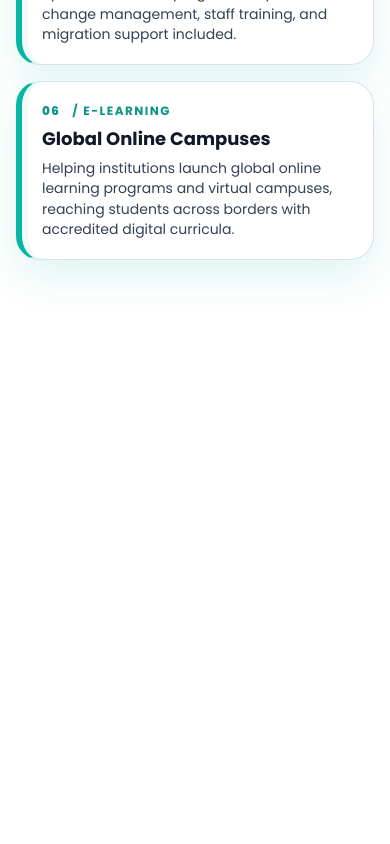
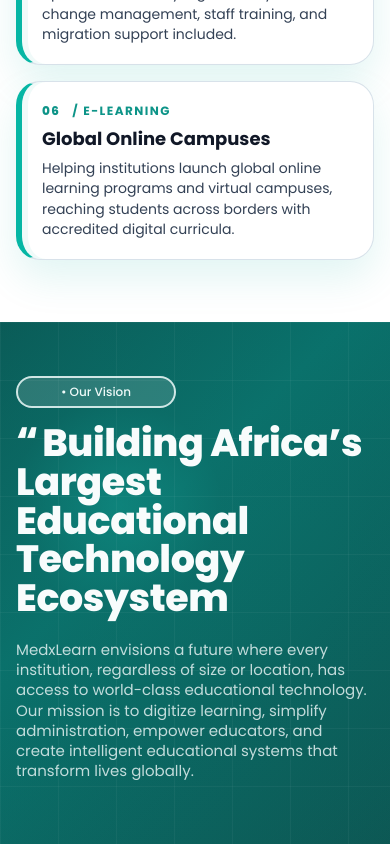
Before and after one commit to nuelfell0ff/MedxLearn, a React (Vite) app: page / in a window 390 px wide. Shown: the part 10046-10890 px from the top of the page. Before the commit the page ends 10368 px from the top, so only its background shows below. Built offline with nearby package versions, Linux system fonts and the light colour scheme.

Commit message:
crreated the vision.jsx and .css section!

```diff
--- a/src/App.jsx
+++ b/src/App.jsx
@@ -7,6 +7,7 @@
 import Features from './components/Features.jsx';
 import Industries from './components/Industries.jsx';
 import Business from './components/Business.jsx';
+import Vision from './components/Vision.jsx';
 
 const App = () => {
   return (
@@ -18,7 +19,8 @@
       <Institution />
       <Industries />
       <Features />
-      <Business/>
+      <Business />
+      <Vision />
     </>
   )
 }
--- a/src/components/Vision.jsx
+++ b/src/components/Vision.jsx
@@ -0,0 +1,27 @@
+import React from 'react'
+import './vision.css'
+
+const Vision = () => {
+  return (
+    <section className="vision">
+      <div className="vision-grid-overlay" aria-hidden="true"></div>
+
+      <div className="vision-shell">
+        <div className="vision-content">
+          <div className="btn-one">• Our Vision</div>
+          <h2 className="vision-heading">
+            <span className="vision-quote">“</span>Building Africa’s Largest
+            <br /> Educational Technology Ecosystem
+          </h2>
+          <p className="vision-subheading">
+            MedxLearn envisions a future where every institution, regardless of size or location, has access to world-class educational technology.
+            Our mission is to digitize learning, simplify administration, empower educators, and create intelligent educational systems that transform
+            lives globally.
+          </p>
+        </div>
+      </div>
+    </section>
+  )
+}
+
+export default Vision
--- a/src/components/vision.css
+++ b/src/components/vision.css
@@ -0,0 +1,115 @@
+.vision {
+  position: relative;
+  overflow: hidden;
+  padding: 72px 0 88px;
+  background:
+    radial-gradient(circle at 30% 35%, rgba(19, 153, 142, 0.45) 0%, rgba(13, 104, 98, 0.28) 24%, rgba(8, 63, 61, 0.06) 58%),
+    linear-gradient(135deg, #0A5C58 0%, #0A746E 38%, #0D5A56 100%);
+  color: #F6FBFB;
+}
+
+.vision-grid-overlay {
+  position: absolute;
+  inset: 0;
+  pointer-events: none;
+  background-image:
+    linear-gradient(rgba(255, 255, 255, 0.05) 1px, transparent 1px),
+    linear-gradient(90deg, rgba(255, 255, 255, 0.05) 1px, transparent 1px);
+  background-size: 72px 72px;
+  opacity: 0.82;
+}
+
+.vision-shell {
+  position: relative;
+  z-index: 1;
+  max-width: var(--site-max-width);
+  margin: 0 auto;
+  padding: 0 var(--site-x-pad);
+}
+
+.vision-content {
+  max-width: 1180px;
+}
+
+.vision .btn-one {
+  width: auto;
+  display: inline-flex;
+  align-items: center;
+  justify-content: center;
+  margin-bottom: 22px;
+  color: #EEF9F8;
+  border: 2px solid rgba(235, 248, 247, 0.86) !important;
+  background: rgba(255, 255, 255, 0.14);
+  padding: 0 28px;
+  font-weight: 500;
+  line-height: 1;
+}
+
+.vision-heading {
+  margin: 0;
+  color: #F8FCFC;
+  font-size: 72px;
+  line-height: 1.02;
+  font-weight: 800;
+  letter-spacing: -0.7px;
+  max-width: 1120px;
+}
+
+.vision-quote {
+  display: inline-block;
+  margin-right: 4px;
+  transform: translateY(-2px);
+}
+
+.vision-subheading {
+  margin: 30px 0 0;
+  max-width: 1200px;
+  color: rgba(234, 245, 245, 0.82);
+  font-size: 17px;
+  line-height: 1.35;
+}
+
+@media (max-width: 1199.98px) {
+  .vision-heading {
+    font-size: 60px;
+  }
+}
+
+@media (max-width: 767.98px) {
+  .vision {
+    padding: 54px 0 62px;
+  }
+
+  .vision-grid-overlay {
+    background-size: 58px 58px;
+  }
+
+  .vision-heading {
+    font-size: 42px;
+  }
+
+  .vision-subheading {
+    margin-top: 22px;
+    font-size: 16px;
+  }
+
+  .vision .btn-one {
+    margin-bottom: 16px;
+    padding: 0 22px;
+  }
+}
+
+@media (max-width: 575.98px) {
+  .vision-shell {
+    text-align: left;
+  }
+
+  .vision-heading {
+    font-size: 38px;
+    letter-spacing: -0.4px;
+  }
+
+  .vision-subheading {
+    font-size: 15px;
+  }
+}
```
